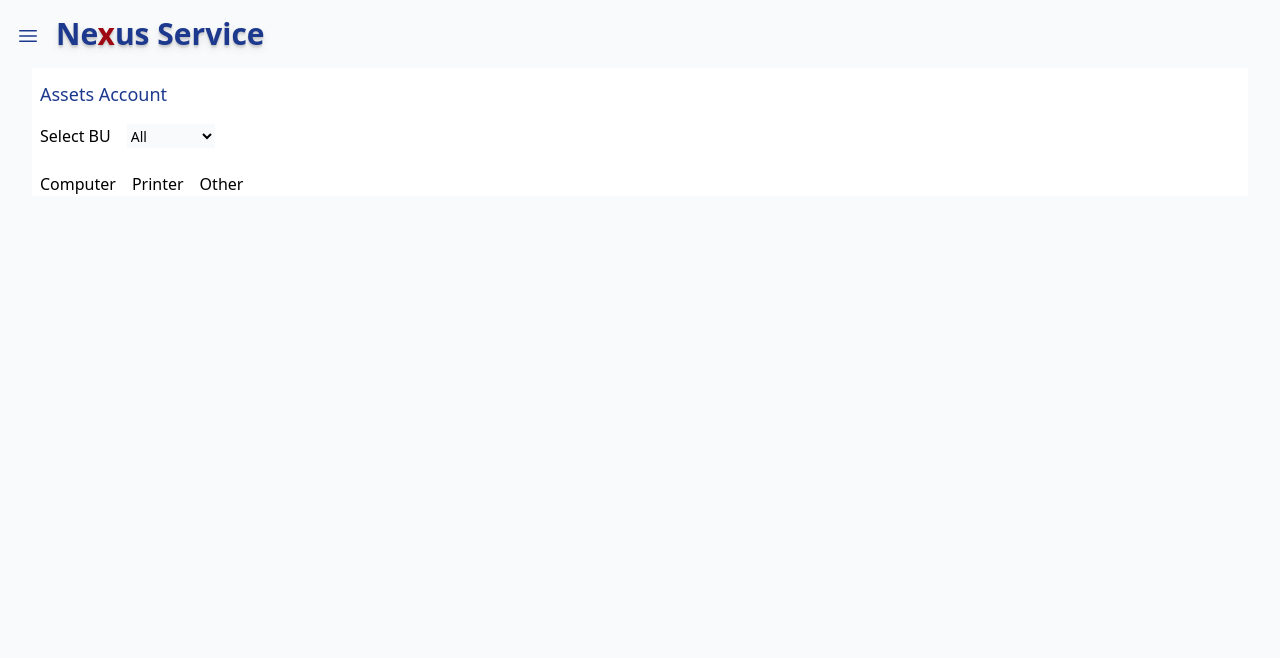
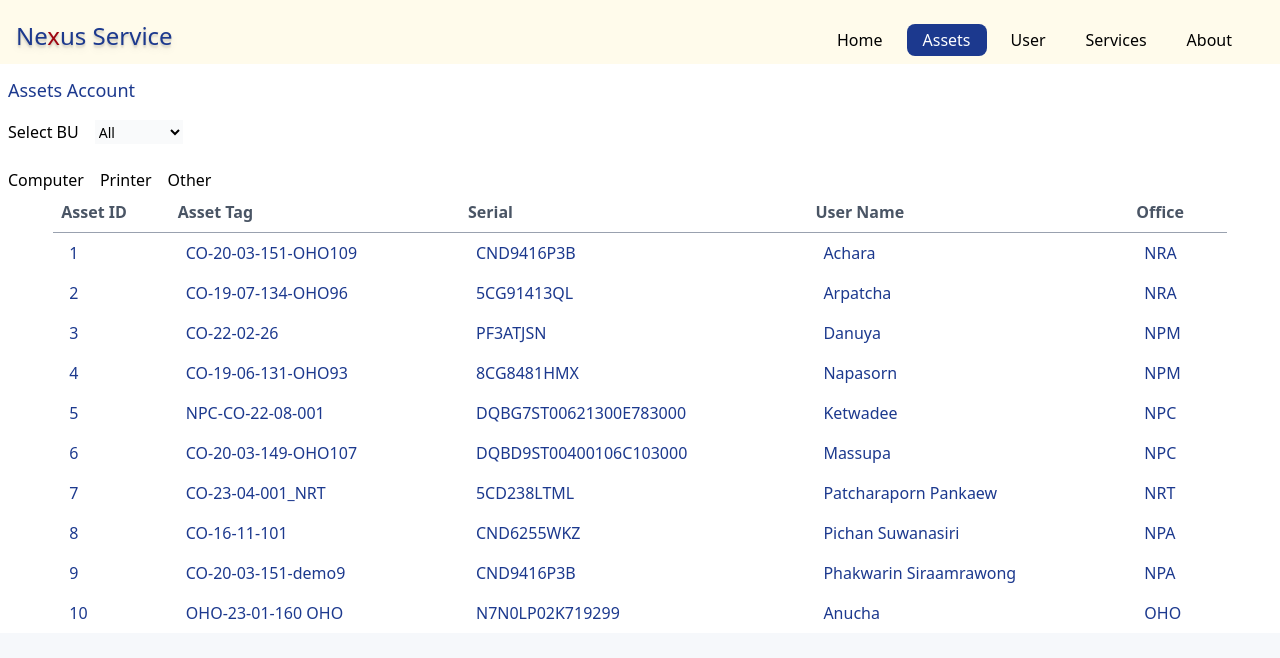
Before and after one commit to deskcodeFun/nexus-app, a Vue app: page /assets in a window 1280 px wide. Shown: the top 658 px of the page. Built offline with nearby package versions, Linux system fonts and the light colour scheme.

Commit message:
modified:   src/components/TheTopbar.vue

```diff
--- a/src/App.vue
+++ b/src/App.vue
@@ -1,13 +1,8 @@
 <template>
   <!-- <div class="w-full min-h-screen bg-linear-180 from-indigo-100 to-red-100"> -->
-  <div class="w-full min-h-screen bg-gray-50">
-    <div>
-      <TheTopbar />
-    </div>
-    <div class="min-w-11/12 px-8">
-      <RouterView />
-    </div>
-  </div>
+
+  <TheTopbar />
+  <RouterView />
 </template>
 
 <script setup>
--- a/src/assets/main.css
+++ b/src/assets/main.css
@@ -1,5 +1,8 @@
 @import 'tailwindcss';
 
+body {
+  background: #dae1f03b;
+}
 .hide-scroll::-webkit-scrollbar {
   display: none;
 }
--- /dev/null
+++ b/src/components/TheTopbar copy.vue
@@ -0,0 +1,79 @@
+<script setup>
+import { ref } from 'vue'
+import { RouterLink } from 'vue-router'
+import { Bars3Icon, XMarkIcon } from '@heroicons/vue/24/outline'
+
+const navOpen = ref(false)
+</script>
+
+<template>
+  <div class="flex flex-row mx-4">
+    <button @click="navOpen = !navOpen">
+      <Bars3Icon
+        :class="navOpen ? 'hidden' : ''"
+        class="h-6 w-6 mt-1 rounded-full bg-gray-50/50 text-blue-900 hover:cursor-pointer"
+      />
+      <XMarkIcon
+        :class="navOpen ? '' : 'hidden'"
+        class="h-6 w-6 rounded-full bg-gray-50/25 text-red-900 hover:cursor-pointer"
+      />
+    </button>
+    <p class="font-bold text-2xl m-4 w-fit text-blue-900 text-shadow-lg">
+      Ne<span class="text-red-800">x</span>us Service
+    </p>
+  </div>
+
+  <Transition name="slide-fade">
+    <Teleport to="body">
+      <div v-if="navOpen" class="modal mt-16" @click.self="navOpen = false">
+        <nav class="flex flex-col w-fit px-4 pt-4 bg-gray-100 shadow-2xl text-blue-900">
+          <RouterLink
+            to="/"
+            class="px-2 rounded-xl m-1 py-2 mx-2 hover:bg-gray-200 hover:text-blue-900"
+            active-class="bg-sky-50 rounded-lg  hover:bg-sky-100 text-blue-900"
+            @click="navOpen = !navOpen"
+          >
+            Home
+          </RouterLink>
+          <div
+            class="flex flex-row justify-between"
+            active-class="bg-sky-50 rounded-lg  hover:bg-sky-100 text-blue-900"
+          >
+            <RouterLink
+              to="/assets"
+              class="w-full px-2 rounded-xl m-1 py-2 hover:bg-gray-200 hover:text-blue-900"
+              active-class="bg-sky-50 rounded-lg  hover:bg-sky-100 text-blue-900"
+              @click="navOpen = !navOpen"
+            >
+              Assets
+            </RouterLink>
+          </div>
+
+          <RouterLink
+            to="/user"
+            class="px-2 rounded-xl m-1 py-2 mx-2 hover:bg-gray-200 hover:text-blue-900"
+            active-class="bg-sky-50 rounded-lg  hover:bg-sky-100 text-blue-900"
+            @click="navOpen = !navOpen"
+            >User</RouterLink
+          >
+          <RouterLink
+            to="/services"
+            class="px-2 rounded-xl m-1 py-2 mx-2 hover:bg-gray-200 hover:text-blue-900"
+            active-class="bg-sky-50 rounded-lg  hover:bg-sky-100 text-blue-900"
+            @click="navOpen = !navOpen"
+          >
+            Services
+          </RouterLink>
+          <RouterLink
+            to="/about"
+            class="px-2 rounded-xl m-1 py-2 mx-2 hover:bg-gray-200 hover:text-blue-900"
+            active-class="bg-sky-50 rounded-lg  hover:bg-sky-100 text-blue-900"
+            @click="navOpen = !navOpen"
+          >
+            About
+          </RouterLink>
+        </nav>
+      </div>
+    </Teleport>
+  </Transition>
+</template>
--- a/src/components/TheTopbar.vue
+++ b/src/components/TheTopbar.vue
@@ -1,80 +1,60 @@
 <script setup>
 import { ref } from 'vue'
 import { RouterLink } from 'vue-router'
-import { Bars3Icon, XMarkIcon } from '@heroicons/vue/24/outline'
+// import { Bars3Icon, XMarkIcon } from '@heroicons/vue/24/outline'
 
 const navOpen = ref(false)
 </script>
 
 <template>
-  <div>
-    <div class="flex flex-row mx-4">
-      <button @click="navOpen = !navOpen">
-        <Bars3Icon
-          :class="navOpen ? 'hidden' : ''"
-          class="h-6 w-6 mt-1 rounded-full bg-gray-50/50 text-blue-900 hover:cursor-pointer"
-        />
-        <XMarkIcon
-          :class="navOpen ? '' : 'hidden'"
-          class="h-6 w-6 rounded-full bg-gray-50/25 text-red-900 hover:cursor-pointer"
-        />
-      </button>
-      <p class="font-bold text-3xl m-4 w-fit text-blue-900 text-shadow-lg">
+  <div class="w-full block pt-4 sm:flex sm:flex-row sm:justify-between bg-amber-50">
+    <p class="pt-1 pl-4 text-2xl text-blue-900 text-shadow-lg">
       Ne<span class="text-red-800">x</span>us Service
     </p>
-    </div>
-  </div>
-  <Transition name="slide-fade">
-    <Teleport to="body">
-      <div v-if="navOpen" class="modal mt-16" @click.self="navOpen = false">
-        <nav class="flex flex-col w-2/12 bg-gray-800 text-white">
+    <div
+      class="flex flex-row sm:px-4 mx-auto sm:mx-4 sm:justify-between sm:gap-2 mt-4 sm:mt-0 py-2"
+    >
       <RouterLink
         to="/"
-            class="px-2 rounded-xl m-1 py-2 mx-2 hover:bg-gray-200 hover:text-blue-900"
-            active-class="bg-sky-50 rounded-lg  hover:bg-sky-100 text-blue-900"
+        class="px-4 py-1 hover:border-b hover:border-red-900"
+        active-class="bg-blue-900 text-white rounded-lg   "
         @click="navOpen = !navOpen"
       >
         Home
       </RouterLink>
-          <div
-            class="flex flex-row justify-between"
-            active-class="bg-sky-50 rounded-lg  hover:bg-sky-100 text-blue-900"
-          >
+
       <RouterLink
         to="/assets"
-              class="w-full px-2 rounded-xl m-1 py-2 hover:bg-gray-200 hover:text-blue-900"
-              active-class="bg-sky-50 rounded-lg  hover:bg-sky-100 text-blue-900"
+        class="px-4 py-1 hover:border-b hover:border-red-900"
+        active-class="bg-blue-900 text-white rounded-lg   "
         @click="navOpen = !navOpen"
       >
         Assets
       </RouterLink>
-          </div>
 
       <RouterLink
         to="/user"
-            class="px-2 rounded-xl m-1 py-2 mx-2 hover:bg-gray-200 hover:text-blue-900"
-            active-class="bg-sky-50 rounded-lg  hover:bg-sky-100 text-blue-900"
+        class="px-4 py-1 hover:border-b hover:border-red-900"
+        active-class="bg-blue-900 text-white rounded-lg   "
         @click="navOpen = !navOpen"
         >User</RouterLink
       >
       <RouterLink
         to="/services"
-            class="px-2 rounded-xl m-1 py-2 mx-2 hover:bg-gray-200 hover:text-blue-900"
-            active-class="bg-sky-50 rounded-lg  hover:bg-sky-100 text-blue-900"
+        class="px-4 py-1 hover:border-b hover:border-red-900"
+        active-class="bg-blue-900 text-white rounded-lg   "
         @click="navOpen = !navOpen"
       >
         Services
       </RouterLink>
       <RouterLink
         to="/about"
-            class="px-2 rounded-xl m-1 py-2 mx-2 hover:bg-gray-200 hover:text-blue-900"
-            active-class="bg-sky-50 rounded-lg  hover:bg-sky-100 text-blue-900"
+        class="px-4 py-1 hover:border-b hover:border-red-900"
+        active-class="bg-blue-900 text-white rounded-lg   "
         @click="navOpen = !navOpen"
       >
         About
       </RouterLink>
-        </nav>
     </div>
-    </Teleport>
-  </Transition>
+  </div>
 </template>
--- a/src/views/AssetsView.vue
+++ b/src/views/AssetsView.vue
@@ -49,7 +49,7 @@
 const officeStores = useOfficeStore()
 console.log(officeStores.offices)
 
-const showCom = ref(false)
+const showCom = ref(true)
 const showPrinter = ref(false)
 const showOther = ref(false)
 const toggleCom = () => {
```
Lines whose indentation alone changed are shown as unchanged.
